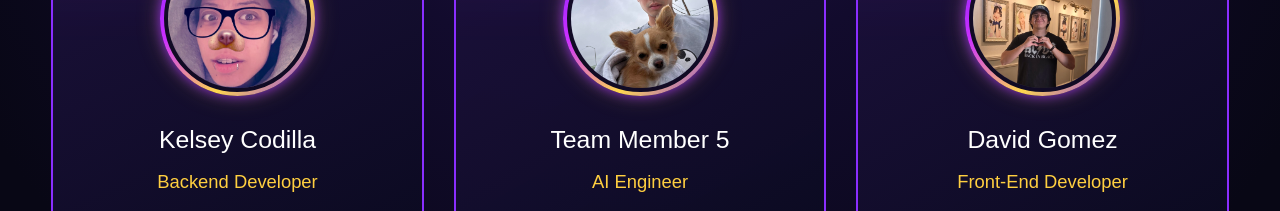
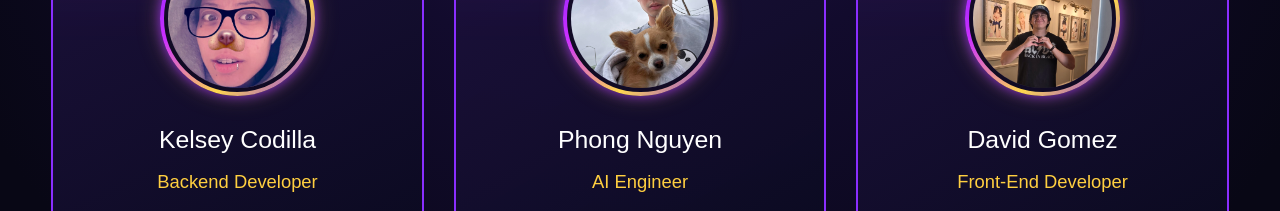
Before and after one commit to Tavasya/SFSU-csc648-06-Fall26--team06, a Next.js app: page /about in a window 1280 px wide. Shown: the part 1080-1291 px from the top of the page. Built offline with nearby package versions, Linux system fonts and the light colour scheme.

Commit message:
update readme

```diff
--- a/app/about/page.js
+++ b/app/about/page.js
@@ -42,7 +42,7 @@ const TEAM_MEMBERS = [
   },
   {
     image: "/images/member5.jpg",
-    name: "Team Member 5",
+    name: "Phong Nguyen",
     role: "AI Engineer",
     modalRole: "AI Engineer",
     bio: "I am a current 4th year at SFSU studying computer science. I enjoy working on cars and is from San Francisco.",
```
Also changed, not shown: 1 other file (tests, documents, lock files or other folders).
